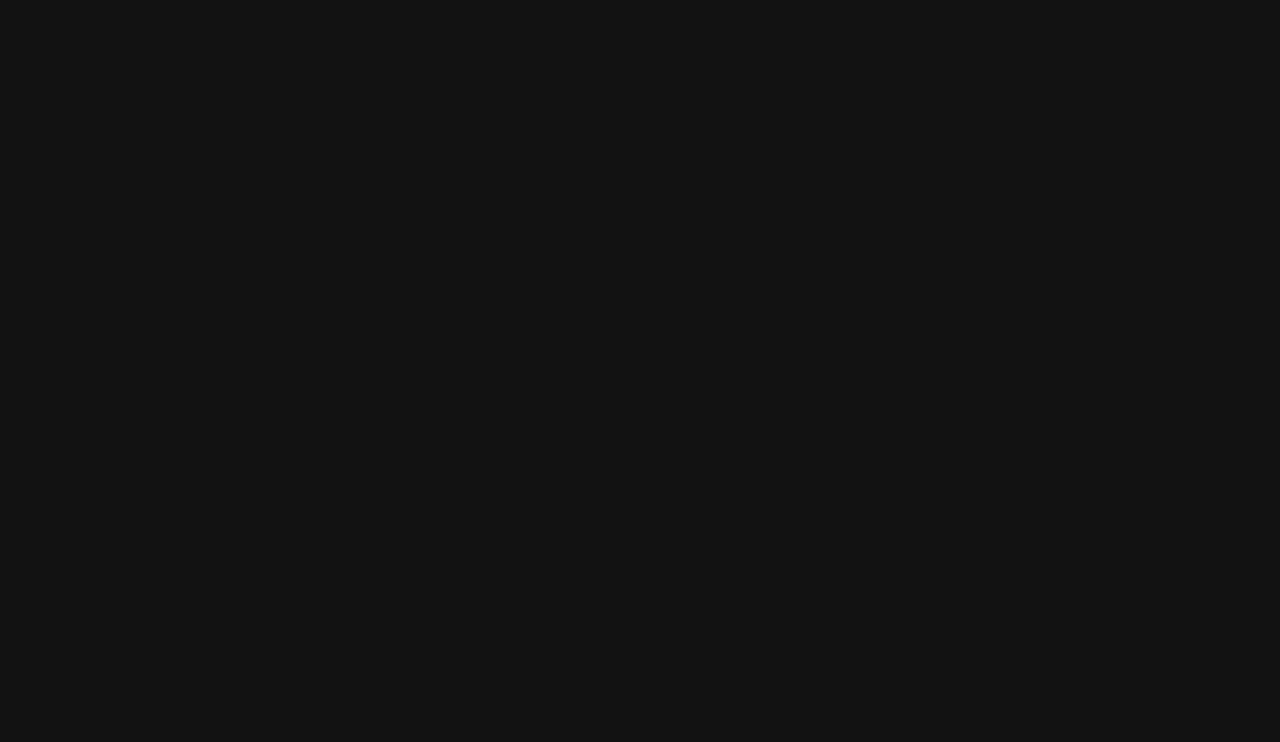
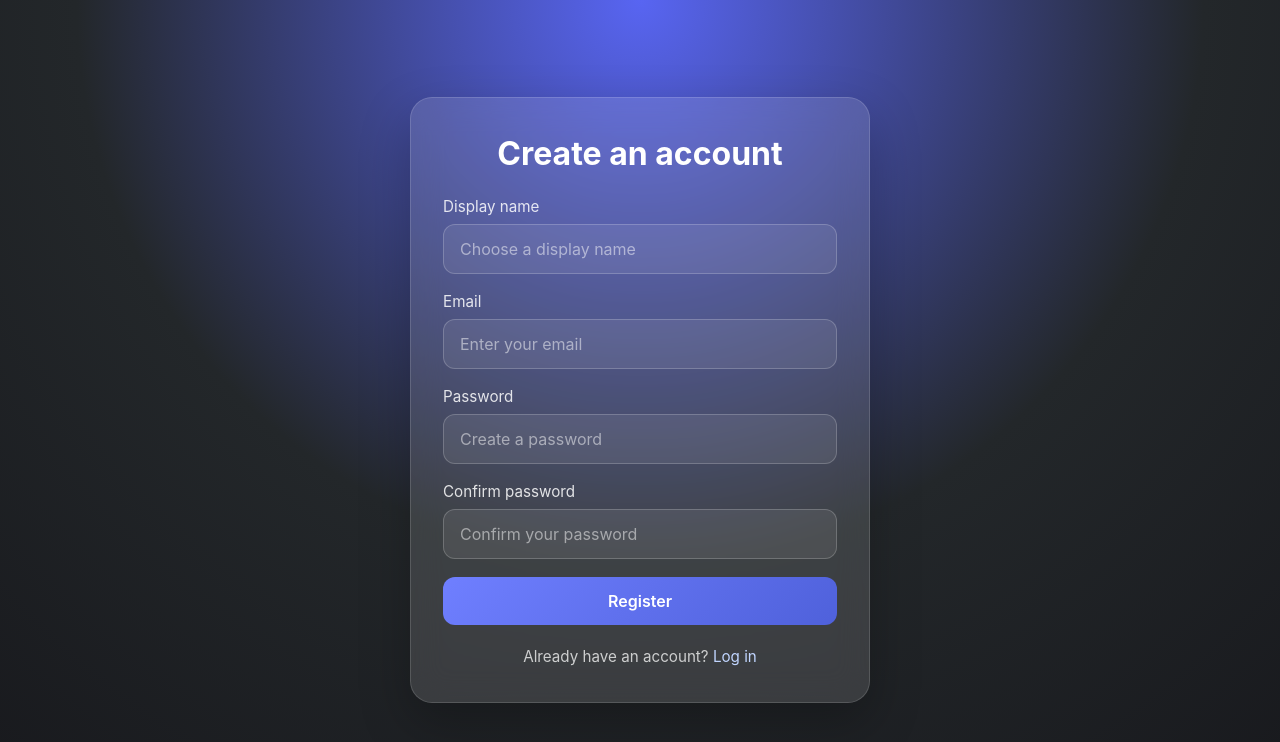
Before and after one commit to hxddad/discord-clone, a React (Vite) app: page /register in a window 1280 px wide. Before the commit this address had no page. Shown: the top 742 px of the page. Built offline with nearby package versions, Linux system fonts and the light colour scheme.

Commit message:
added register page

```diff
--- a/src/App.tsx
+++ b/src/App.tsx
@@ -1,6 +1,7 @@
 import './App.css'
 import Login from './login/Login'
 import Chat from './chat/Chat'
+import Register from './register/Register'
 import { Routes, Route } from "react-router-dom";
 
 
@@ -9,6 +10,7 @@ function App() {
   return (
     <Routes>
       <Route path="/login" element={<Login />} />
+      <Route path="/register" element={<Register />} />
       <Route path="/chat" element={<Chat />} />
     </Routes>
   )
--- /dev/null
+++ b/src/register/Register.css
@@ -0,0 +1,123 @@
+.register-container {
+  min-height: 100vh;
+  display: flex;
+  justify-content: center;
+  align-items: center;
+  padding: 20px;
+  background: radial-gradient(circle at top, #5865f2 0%, #23272a 55%, #18191d 100%);
+}
+
+.register-box {
+  width: 100%;
+  max-width: 460px;
+  background: rgba(255, 255, 255, 0.12);
+  backdrop-filter: blur(16px);
+  border: 1px solid rgba(255, 255, 255, 0.14);
+  border-radius: 22px;
+  padding: 36px 32px;
+  box-shadow: 0 20px 50px rgba(0, 0, 0, 0.25);
+}
+
+.register-title {
+  margin: 0 0 24px;
+  font-size: 2rem;
+  color: #ffffff;
+  text-align: center;
+}
+
+.register-form {
+  display: flex;
+  flex-direction: column;
+}
+
+.register-form-group {
+  margin-bottom: 18px;
+}
+
+.register-form-group label {
+  display: block;
+  margin-bottom: 8px;
+  font-size: 0.95rem;
+  color: rgba(255, 255, 255, 0.85);
+  text-align: left;
+}
+
+.register-form-group input {
+  width: 100%;
+  padding: 14px 16px;
+  border: 1px solid rgba(255, 255, 255, 0.2);
+  border-radius: 12px;
+  background: rgba(255, 255, 255, 0.08);
+  color: #f7f7f7;
+  font-size: 1rem;
+  outline: none;
+  transition: border-color 0.2s ease, box-shadow 0.2s ease;
+}
+
+.register-form-group input::placeholder {
+  color: rgba(255, 255, 255, 0.5);
+}
+
+.register-form-group input:focus {
+  border-color: #7289da;
+  box-shadow: 0 0 0 3px rgba(114, 137, 218, 0.18);
+}
+
+.register-error {
+  margin: -4px 0 16px;
+  color: #ffb4b4;
+  font-size: 0.9rem;
+  text-align: left;
+}
+
+.register-button {
+  width: 100%;
+  padding: 14px 16px;
+  border: none;
+  border-radius: 12px;
+  background: linear-gradient(135deg, #6f7fff 0%, #4f61db 100%);
+  color: #ffffff;
+  font-size: 1rem;
+  font-weight: 600;
+  cursor: pointer;
+  transition: transform 0.2s ease, box-shadow 0.2s ease, opacity 0.2s ease;
+}
+
+.register-button:hover {
+  transform: translateY(-1px);
+  box-shadow: 0 14px 30px rgba(79, 97, 219, 0.25);
+}
+
+.register-button:active {
+  transform: translateY(0);
+}
+
+.register-footer {
+  margin-top: 22px;
+  text-align: center;
+}
+
+.register-footer p {
+  margin: 0;
+  color: rgba(255, 255, 255, 0.75);
+  font-size: 0.95rem;
+}
+
+.register-footer a {
+  color: #c1d5ff;
+  text-decoration: none;
+}
+
+.register-footer a:hover {
+  text-decoration: underline;
+}
+
+@media (max-width: 520px) {
+  .register-box {
+    padding: 30px 22px;
+  }
+
+  .register-title {
+    font-size: 1.75rem;
+  }
+}
--- /dev/null
+++ b/src/register/Register.tsx
@@ -0,0 +1,95 @@
+import React, { useState } from 'react';
+import { Link } from 'react-router-dom';
+import './Register.css';
+
+const Register: React.FC = () => {
+  const [displayName, setDisplayName] = useState('');
+  const [email, setEmail] = useState('');
+  const [password, setPassword] = useState('');
+  const [confirmPassword, setConfirmPassword] = useState('');
+  const [error, setError] = useState('');
+
+  const handleSubmit = (e: React.FormEvent) => {
+    e.preventDefault();
+
+    if (password !== confirmPassword) {
+      setError('Passwords do not match.');
+      return;
+    }
+
+    setError('');
+    console.log('Register attempt:', { displayName, email, password });
+  };
+
+  return (
+    <div className="register-container">
+      <div className="register-box">
+        <h1 className="register-title">Create an account</h1>
+        <form onSubmit={handleSubmit} className="register-form">
+          <div className="register-form-group">
+            <label htmlFor="displayName">Display name</label>
+            <input
+              type="text"
+              id="displayName"
+              value={displayName}
+              onChange={(e) => setDisplayName(e.target.value)}
+              placeholder="Choose a display name"
+              required
+            />
+          </div>
+
+          <div className="register-form-group">
+            <label htmlFor="registerEmail">Email</label>
+            <input
+              type="email"
+              id="registerEmail"
+              value={email}
+              onChange={(e) => setEmail(e.target.value)}
+              placeholder="Enter your email"
+              required
+            />
+          </div>
+
+          <div className="register-form-group">
+            <label htmlFor="registerPassword">Password</label>
+            <input
+              type="password"
+              id="registerPassword"
+              value={password}
+              onChange={(e) => setPassword(e.target.value)}
+              placeholder="Create a password"
+              minLength={6}
+              required
+            />
+          </div>
+
+          <div className="register-form-group">
+            <label htmlFor="confirmPassword">Confirm password</label>
+            <input
+              type="password"
+              id="confirmPassword"
+              value={confirmPassword}
+              onChange={(e) => setConfirmPassword(e.target.value)}
+              placeholder="Confirm your password"
+              minLength={6}
+              required
+            />
+          </div>
+
+          {error && <p className="register-error">{error}</p>}
+
+          <button type="submit" className="register-button">
+            Register
+          </button>
+        </form>
+        <div className="register-footer">
+          <p>
+            Already have an account? <Link to="/login">Log in</Link>
+          </p>
+        </div>
+      </div>
+    </div>
+  );
+};
+
+export default Register;
```
